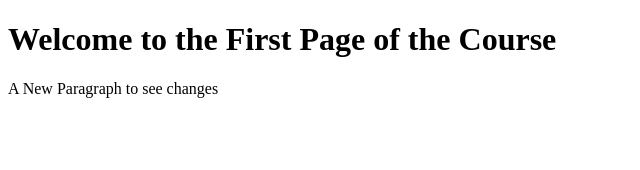
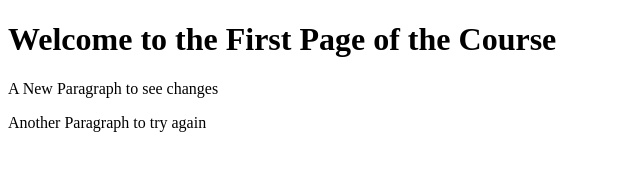
Before and after one commit to MahmoudEmara/Coursera-HTML, a plain HTML site: page index.html in a window 1280 px wide. Shown: the whole page, without its empty margins (0-640 px from the left). Drawn offline with Linux system fonts and the light colour scheme.

Commit message:
Another index update

```diff
--- a/index.html
+++ b/index.html
@@ -6,5 +6,7 @@
 <body>
 <h1>Welcome to the First Page of the Course</h1>
 <p>A New Paragraph to see changes</p>
+
+<p>Another Paragraph to try again</p>
 </body>
 </html>
```
